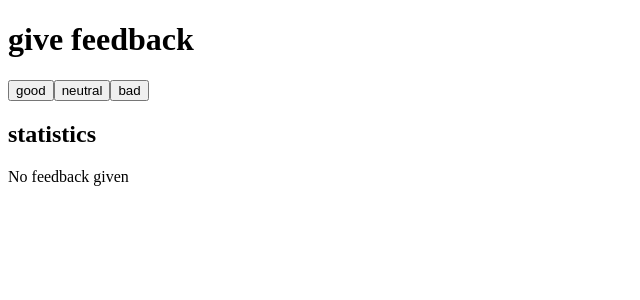
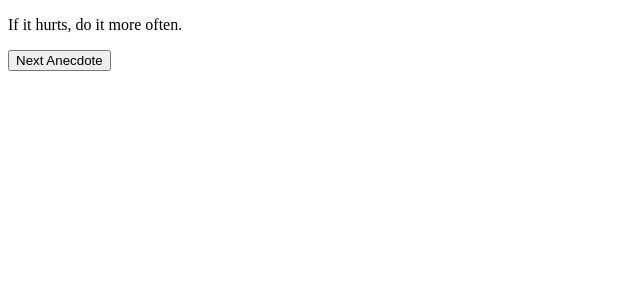
Before and after one commit to EvanaSabatella1989/fullstackopen-parte1, a React (Vite) app in the folder part1/: page / in a window 1280 px wide. Shown: the top 300 px of the page, without its empty margins (0-640 px from the left). Built offline with nearby package versions, Linux system fonts and the light colour scheme.

Commit message:
Ejercicios parte 1d ejercicio 1.12

```diff
--- /dev/null
+++ b/part1/src/AppDAnecdotes.jsx
@@ -0,0 +1,31 @@
+import { useState } from 'react'
+
+const App = () => {
+  const anecdotes = [
+    'If it hurts, do it more often.',
+    'Adding manpower to a late software project makes it later!',
+    'The first 90 percent of the code accounts for the first 10 percent of the development time...The remaining 10 percent of the code accounts for the other 90 percent of the development time.',
+    'Any fool can write code that a computer can understand. Good programmers write code that humans can understand.',
+    'Premature optimization is the root of all evil.',
+    'Debugging is twice as hard as writing the code in the first place. Therefore, if you write the code as cleverly as possible, you are, by definition, not smart enough to debug it.',
+    'Programming without an extremely heavy use of console.log is same as if a doctor would refuse to use x-rays or blood tests when diagnosing patients.',
+    'The only way to go fast, is to go well.'
+  ]
+
+  const [selected, setSelected] = useState(0)
+
+  const generateRandomIndex = () => {
+    const randomIndex = Math.floor(Math.random() * anecdotes.length)
+    //console.log(randomIndex)
+    setSelected(randomIndex)
+}
+
+  return (
+    <div>
+      <p>{anecdotes[selected]}</p>
+      <button onClick={generateRandomIndex}>Next Anecdote</button>
+    </div>
+  )
+}
+
+export default App
--- a/part1/src/main.jsx
+++ b/part1/src/main.jsx
@@ -1,5 +1,5 @@
 import ReactDOM from 'react-dom/client'
 
-import App from './AppDUnicafe'
+import App from './AppDAnecdotes'
 
 ReactDOM.createRoot(document.getElementById('root')).render(<App />)
```
